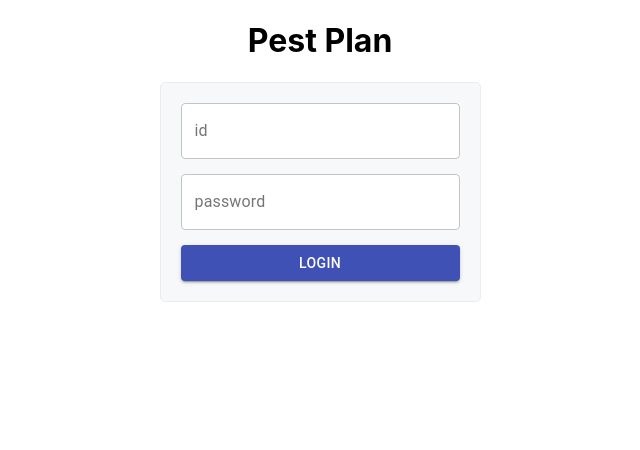
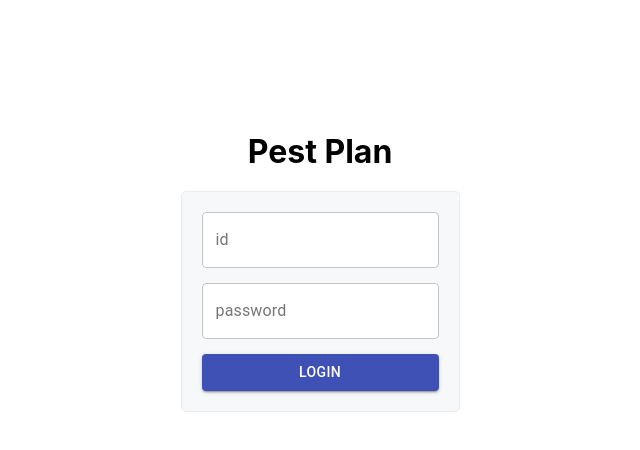
Before and after one commit to CapstoneTeam-CESCO/PestPlan-Front, a React (Create React App) app: page / in a window 1280 px wide. Shown: the top 450 px of the page, without its empty margins (320-960 px from the left). Built offline with nearby package versions, Linux system fonts and the light colour scheme.

Commit message:
Add login page template

```diff
--- a/src/App.css
+++ b/src/App.css
@@ -36,3 +36,8 @@
     transform: rotate(360deg);
   }
 }
+
+* {
+  margin: 0;
+  padding: 0;
+}
--- a/src/components/atoms/InputText.jsx
+++ b/src/components/atoms/InputText.jsx
@@ -1,6 +1,5 @@
 import React from 'react';
 import TextField from '@material-ui/core/TextField';
-import { withStyles } from '@material-ui/styles';
 
 function InputText(props) {
     const { className, id, label } = props;
--- a/src/components/atoms/TeamName.jsx
+++ b/src/components/atoms/TeamName.jsx
@@ -1,8 +1,8 @@
 import React from 'react';
 
-function TeamName() {
+function TeamName(props) {
     return (
-        <h1>Pest Plan</h1>
+        <h1 className={props.className}>Pest Plan</h1>
     );
 }
 
--- a/src/components/molecules/LoginForm.jsx
+++ b/src/components/molecules/LoginForm.jsx
@@ -6,23 +6,25 @@ import LoginBtn from '../atoms/LoginBtn';
 
 const useStyles = makeStyles((theme) => ({
     input: {
-        backgroundColor: '#ffffff'
-    },
-    id: {
-        marginBottom: '15px'
-    },
-    pwd: {
+        backgroundColor: '#ffffff',
         marginBottom: '15px'
     }
 }));
+
 
 function LoginForm() {
     const classes = useStyles();
 
     return (
         <div id="loginForm">
-            <InputText className={`${classes.input} ${classes.id}`} id="inputID" label="id" />
-            <InputText className={`${classes.input} ${classes.pwd}`} id="inputPwd" label="password" />
+            <InputText
+                className={classes.input}
+                id="inputID"
+                label="id" />
+            <InputText
+                className={classes.input}
+                id="inputPwd"
+                label="password" />
             <LoginBtn id="loginBtn" />
         </div>
     );
--- a/src/components/molecules/LoginForm.scss
+++ b/src/components/molecules/LoginForm.scss
@@ -1,5 +1,4 @@
 #loginForm {
-    width: 279px;
     display: flex;
     flex-direction: column;
     margin-left: auto;
--- a/src/components/molecules/LoginTeamLogo.jsx
+++ /dev/null
@@ -1,12 +0,0 @@
-import React from 'react';
-import TeamName from './../atoms/TeamName';
-
-function LoginTeamLogo() {
-    return (
-        <div>
-            <TeamName />
-        </div>
-    );
-}
-
-export default LoginTeamLogo;
--- a/src/components/organisms/LoginOrg.jsx
+++ b/src/components/organisms/LoginOrg.jsx
@@ -1,13 +1,12 @@
 import React from 'react';
-import LoginForm from '../molecules/LoginForm';
-import LoginTeamLogo from './../molecules/LoginTeamLogo';
+import './LoginOrg.scss';
+import TeamName from './../atoms/TeamName';
+import LoginForm from './../molecules/LoginForm';
 
 function LoginOrg(props) {
-    const { className } = props;
-
     return (
-        <div className={className}>
-            <LoginTeamLogo />
+        <div className={props.className}>
+            <TeamName className="loginTeamName" />
             <LoginForm />
         </div>
     );
--- /dev/null
+++ b/src/components/organisms/LoginOrg.scss
@@ -0,0 +1,7 @@
+.loginOrg {
+    width: 279px;
+
+    .loginTeamName {
+        margin-bottom: 20px;
+    }
+}
--- a/src/pages/login/index.jsx
+++ b/src/pages/login/index.jsx
@@ -1,10 +1,10 @@
 import React from 'react';
-import LoginOrg from './../../components/organisms/LoginOrg';
+import LoginTmpl from './../../templates/LoginTmpl';
 
 function LoginPage() {
     return (
         <div className="LoginPage">
-            <LoginOrg />
+            <LoginTmpl />
         </div>
     );
 }
--- /dev/null
+++ b/src/templates/LoginTmpl.jsx
@@ -0,0 +1,13 @@
+import React from 'react';
+import './LoginTmpl.scss';
+import LoginOrg from './../components/organisms/LoginOrg';
+
+function LoginTmpl() {
+    return (
+        <div className="LoginTmpl">
+            <LoginOrg className="loginOrg" />
+        </div>
+    );
+}
+
+export default LoginTmpl;
--- /dev/null
+++ b/src/templates/LoginTmpl.scss
@@ -0,0 +1,8 @@
+.LoginTmpl {
+    margin-top: 132px;
+
+    .loginOrg {
+        margin-left: auto;
+        margin-right: auto;
+    }
+}
```
